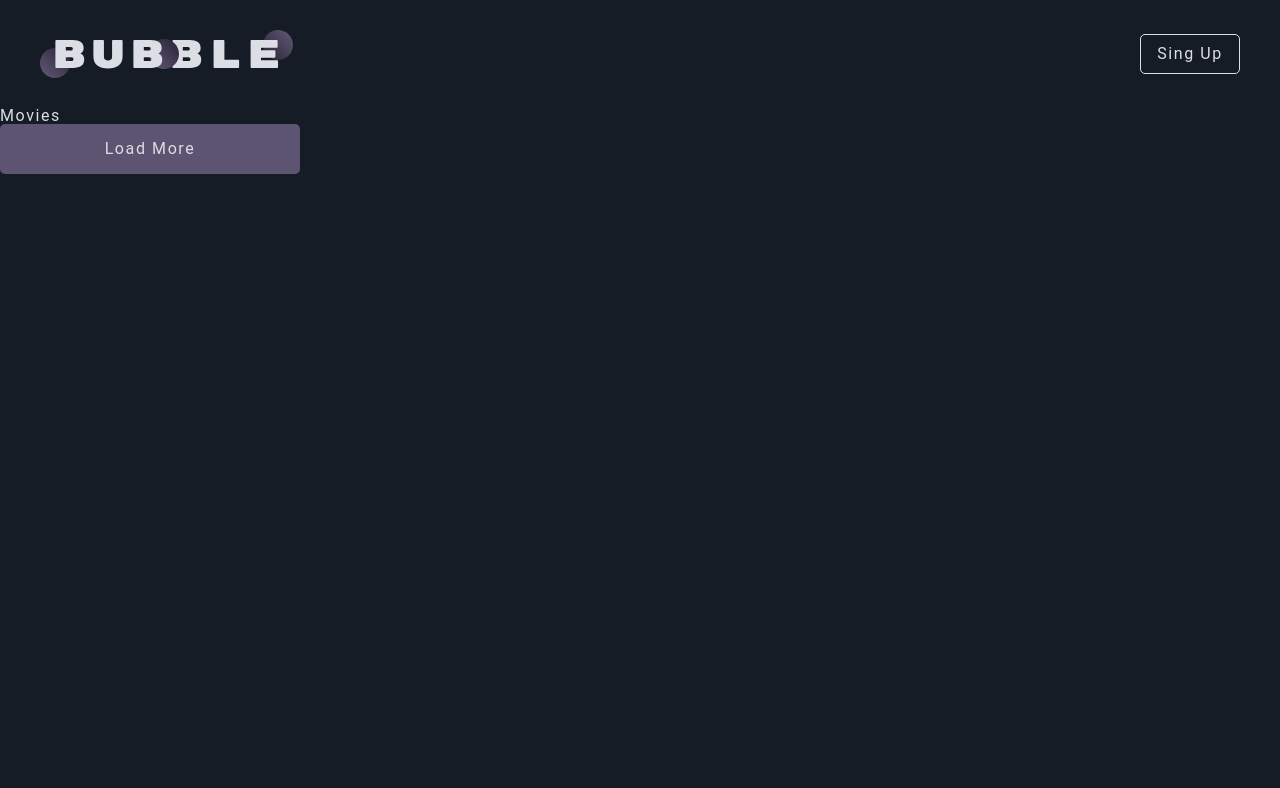
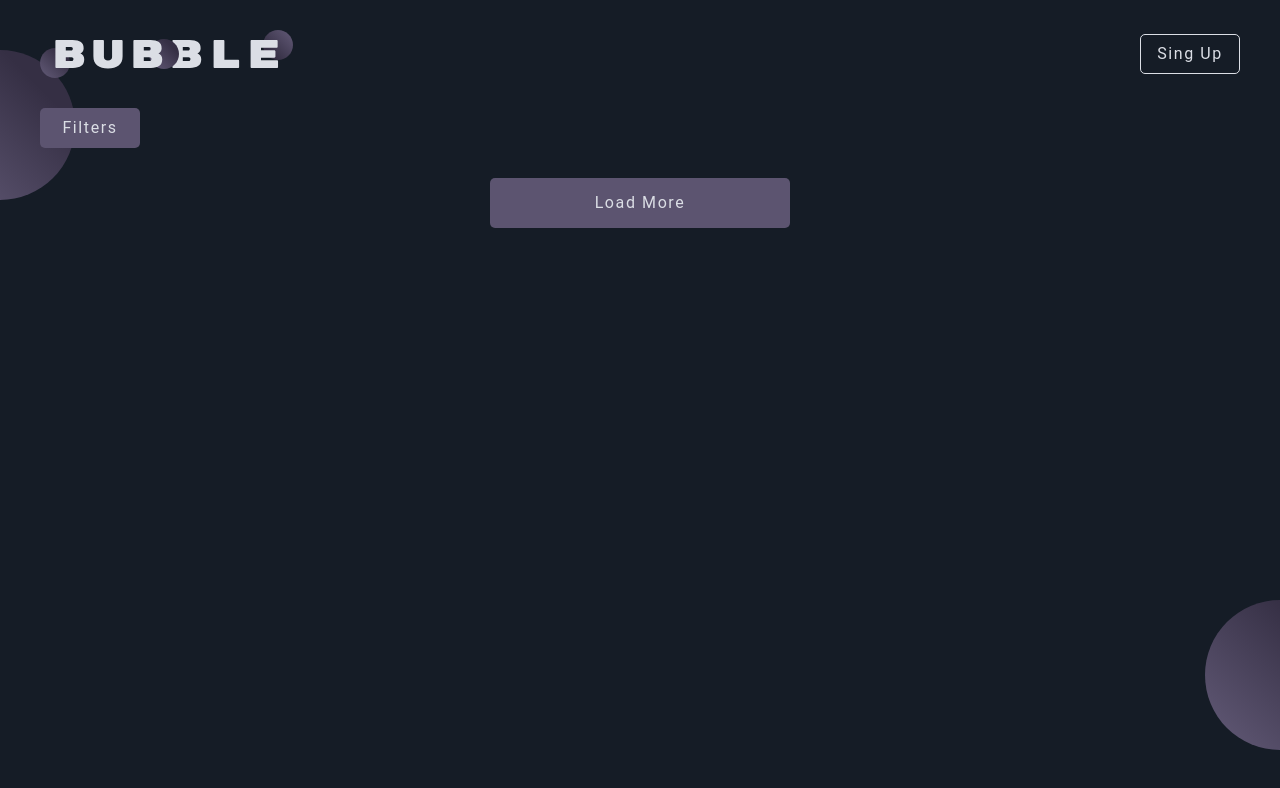
Before and after one commit to shapikso/Movies_React, a React (Create React App) app: page /movies in a window 1280 px wide. Shown: the top 788 px of the page. Built offline with nearby package versions, Linux system fonts and the light colour scheme.

Commit message:
added components buttons on page and movie-card

```diff
--- a/src/components/Movies/Movies.js
+++ b/src/components/Movies/Movies.js
@@ -1,12 +1,25 @@
 import React, { Component } from 'react';
+import './Movies.scss';
 import Button from '../common/Button/Button';
 
 class Movies extends Component {
     render() {
         return (
-            <div>
-                <h1>Movies</h1>
-                <Button contentKey ="Load More"/>
+            <div className="container movie-wrapper">
+                <div className="place-right">
+                    <Button className="button--short" contentKey="Filters" />
+                {/* <button class="basic-btn" id="filter-btn">
+                    Filters
+                </button> */}
+                </div>
+                <div id="movie-list" className="movies"></div>
+
+                <div className="center">
+                    <Button className="button" contentKey="Load More" />
+                {/* <button id="load-more" className="basic-btn" disabled>
+                    Load More
+                </button> */}
+                </div>
             </div>
         );
     }
--- /dev/null
+++ b/src/components/Movies/Movies.scss
@@ -0,0 +1,49 @@
+.movie-wrapper {
+    display: flex;
+    flex-direction: column;
+    height: 100%;
+    position: relative;
+}
+
+.movie-wrapper::after {
+    content: "";
+    width: 150px;
+    height: 150px;
+    border-radius: 50%;
+    background: linear-gradient(225.82deg, #352F44 24.16%, #5C5470 87.91%);
+    position: fixed;
+    top: 50px;
+    left: -75px;
+    z-index: -1;
+}
+.movie-wrapper::before {
+    content: "";
+    width: 150px;
+    height: 150px;
+    border-radius: 50%;
+    background: linear-gradient(225.82deg, #352F44 24.16%, #5C5470 87.91%);
+    position: fixed;
+    bottom: 50px;
+    right: -75px;
+    z-index: -1;
+}
+
+#filter-btn {
+    right: 0;
+    min-width: 100px;
+    height: 40px;
+}
+
+.center {
+    display: flex;
+    justify-content: center;
+    margin-bottom: 40px;
+}
+.movies {
+    margin-top: 30px;
+    display: grid;
+    grid-template-columns: repeat(auto-fill, 340px);
+    grid-gap: 20px;
+    justify-content: center;
+    flex-grow: 1;
+}
```
Also changed, not shown: src/components/Movies/MovieCard/MovieCard.js (added, +28 -0 lines), src/components/Movies/MovieCard/MovieCard.scss (added, +94 -0 lines).
